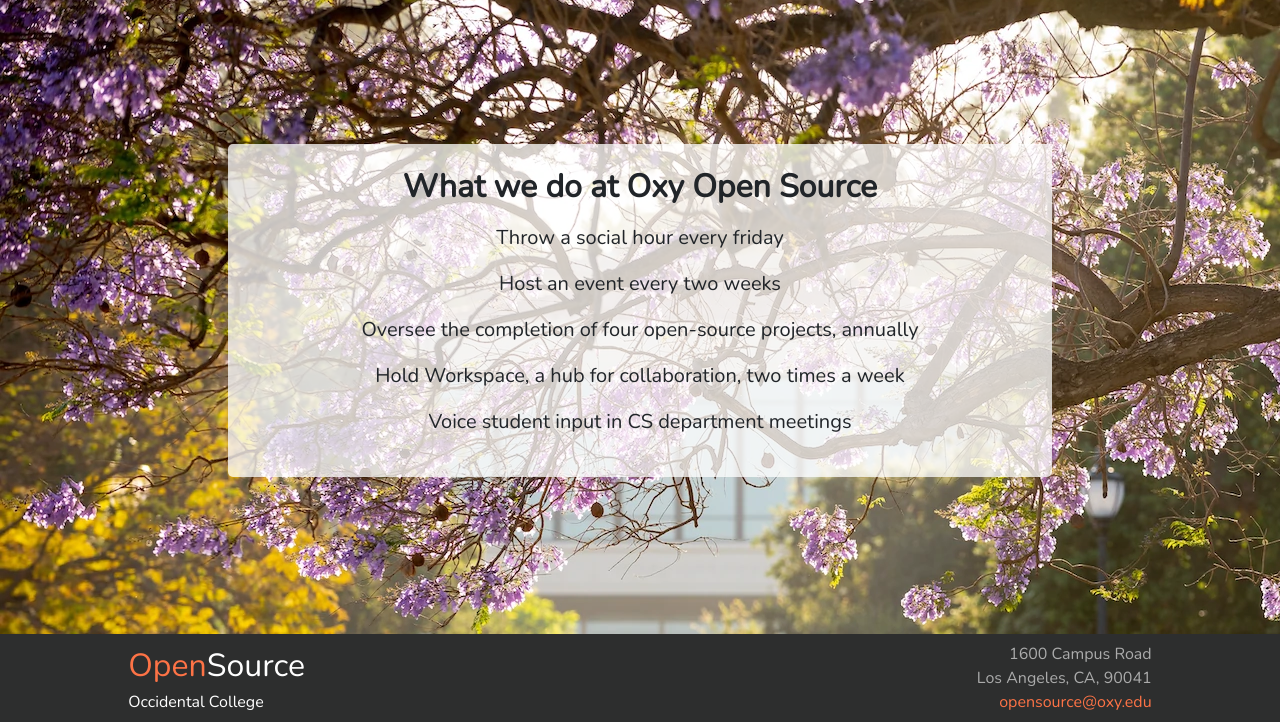
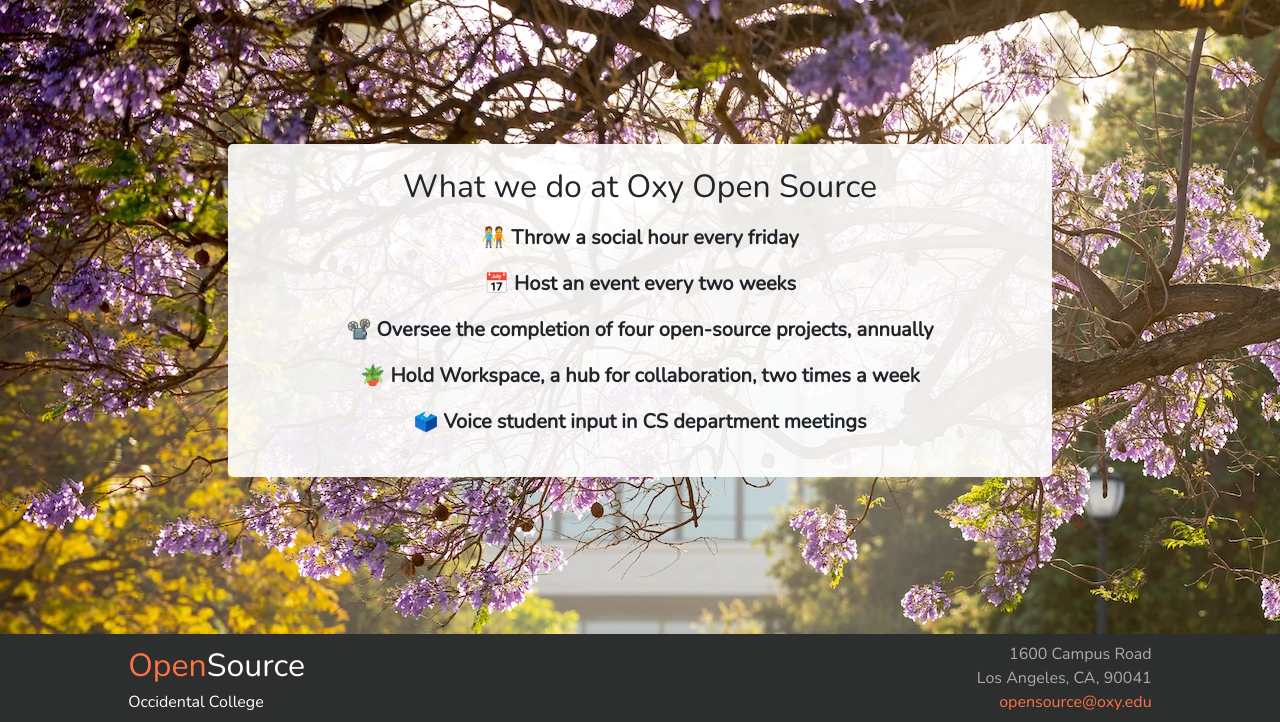
Before and after one commit to jacup101/oxyos.github.io, a Flask app: page /what-we-do/ in a window 1280 px wide. Shown: the part 78-800 px from the top of the page. Run offline with Flask 2, Linux system fonts and the light colour scheme.

Commit message:
Finished some work on the what we do page

```diff
--- a/app/static/css/style.css
+++ b/app/static/css/style.css
@@ -87,7 +87,7 @@ nav {
 .content-box{
     min-height: 30vh;
     border-radius: 5px;
-    background: #ffffffc0;
+    background: rgba(255, 255, 255, 0.9);
 }
 
 /* Footer */
--- a/app/templates/pages/index.html
+++ b/app/templates/pages/index.html
@@ -8,9 +8,9 @@
       Source
     </h1>
 
-    <div class="px-md-5 mx-auto mission-statement pb-5">
-      <button type="button" name="button" class="what-we-do-button mx-auto px-md-5">What we do</button>
-    </div>
+    <a class="px-md-5 mx-auto mission-statement pb-5 d-block" href="/what-we-do/">
+      <button href="/what-we-do/" type="button" name="button" class="what-we-do-button mx-auto px-md-5">What we do</button>
+    </a>
 
     <div class="px-md-5 mx-auto mission-statement pb-4">Our mission is to create an inclusive and collaborative community around Computer Science and provide resources and opportunities for all Oxy students</div>
   </div>
--- a/app/templates/pages/what-we-do.html
+++ b/app/templates/pages/what-we-do.html
@@ -2,25 +2,25 @@
 
 {% block content %}
 
-<div class="col-12 py-4">
-  <h2 class="font-weight-bold">
+<div class="col-12 py-4 font-weight-bold">
+  <h2>
     What we do at Oxy Open Source
   </h2>
 
   <div class="activity">
-    Throw a social hour every friday
+    🧑‍🤝‍🧑 Throw a social hour every friday
   </div>
   <div class="activity">
-    Host an event every two weeks
+    📅 Host an event every two weeks
   </div>
   <div class="activity">
-    Oversee the completion of four open-source projects, annually
+    📽️ Oversee the completion of four open-source projects, annually
   </div>
   <div class="activity">
-    Hold Workspace, a hub for collaboration, two times a week
+    🪴 Hold Workspace, a hub for collaboration, two times a week
   </div>
   <div class="activity">
-    Voice student input in CS department meetings
+    🗳️ Voice student input in CS department meetings
   </div>
 </div>
 
```
